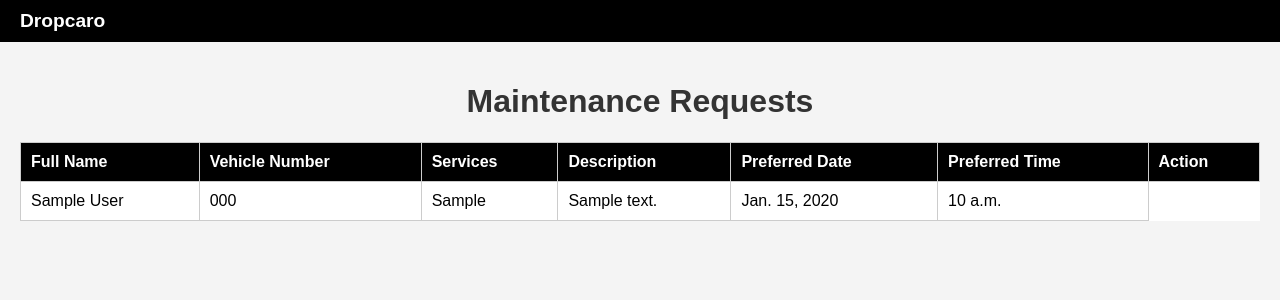
After one commit to exos999/Drop_caro, a Django app: page /view_bookmaintance/ in a window 1280 px wide. The commit adds this page. Shown: the top 300 px of the page. Run offline with Django 5.2, Linux system fonts and the light colour scheme; tables that the repository leaves empty hold one stand-in row (values such as "Sample post").

Commit message:
Drop_caro

```diff
--- /dev/null
+++ b/dropcarooapp/templates/admin_dashboard/view_bookmaintance.html
@@ -0,0 +1,118 @@
+<!DOCTYPE html>
+<html lang="en">
+<head>
+    {% load static %}
+    <meta charset="UTF-8">
+    <meta name="viewport" content="width=device-width, initial-scale=1.0">
+    <title>My Bookings</title>
+    <style>
+        body {
+            font-family: Arial, sans-serif;
+            margin: 0;
+            padding: 0;
+            background-color: #f4f4f4;
+        }
+
+        header {
+            background-color: #000;
+            color: #fff;
+            padding: 10px 20px;
+            display: flex;
+            justify-content: space-between;
+            align-items: center;
+        }
+
+        header a {
+            color: #fff;
+            text-decoration: none;
+            margin-left: 20px;
+        }
+
+        header a:hover {
+            text-decoration: underline;
+        }
+
+        main {
+            padding: 20px;
+        }
+
+        h1 {
+            text-align: center;
+            color: #333;
+        }
+
+        table {
+            width: 100%;
+            border-collapse: collapse;
+            margin: 20px 0;
+            background-color: #fff;
+        }
+
+        table th, table td {
+            border: 1px solid #ccc;
+            padding: 10px;
+            text-align: left;
+        }
+
+        table th {
+            background-color: black;
+            color: white;
+        }
+
+        table tr:nth-child(even) {
+            background-color: #f8f8f8;
+        }
+
+        .footer {
+            text-align: center;
+            padding: 10px;
+            background-color: #000;
+            color: #fff;
+            margin-top: 20px;
+        }
+    </style>
+</head>
+<body>
+    <header>
+        <div>
+            <span style="font-weight: bold; font-size: 1.2em;">Dropcaro</span>
+        </div>
+    </header>
+    <main>
+        <h1>Maintenance Requests</h1>
+        <table>
+          <thead>
+            <tr>
+              <th>Full Name</th>
+              <th>Vehicle Number</th>
+              <th>Services</th>
+              <th>Description</th>
+              <th>Preferred Date</th>
+              <th>Preferred Time</th>
+              <th>Action</th>
+            </tr>
+          </thead>
+          <tbody>
+            {% for request in bookmaintance %}
+            <tr>
+              <td>{{ request.full_name }}</td>
+              <td>{{ request.vehicle_number }}</td>
+              <td>{{ request.services }}</td>
+              <td>{{ request.description }}</td>
+              <td>{{ request.request_date }}</td>
+              <td>{{ request.request_time }}</td>
+              {% comment %} <td>
+                <a href="{% url 'edit_maintenance' request.id %}">Edit</a> |
+                <a href="{% url 'delete_maintenance' request.id %}" onclick="return confirm('Are you sure you want to delete this request?');">Delete</a>
+              </td>
+            </tr>
+            {% empty %}
+            <tr>
+              <td colspan="7" style="text-align: center;">No maintenance requests found</td>
+            </tr> {% endcomment %}
+            {% endfor %}
+          </tbody>
+        </table>
+    </main>
+</body>
+</html>
--- a/dropcarooapp/urls.py
+++ b/dropcarooapp/urls.py
@@ -50,6 +50,8 @@ urlpatterns = [
     path('manage_users/', views.manage_users, name='manage_users'),
     path('manage_drivers/', views.manage_drivers, name='manage_drivers'),
     path('vehicle_details/', views.vehicle_details, name='vehicle_details'),
+    path('view_bookdriver/', views.view_bookdriver, name='view_bookdriver'),
+    path('view_bookmaintance/', views.view_bookmaintance, name='view_bookmaintance'),
 
 
 ]
--- a/dropcarooapp/views.py
+++ b/dropcarooapp/views.py
@@ -287,3 +287,15 @@ def vehicle_details(request):
     vehicles=VehicleRegistration.objects.all()
 
     return render(request, 'dropcaro/vehicle_details.html',{"vehicles":vehicles})
+
+
+def view_bookdriver(request):
+    bookdriver=DriverBooking.objects.all()
+
+    return render(request, 'admin_dashboard/view_bookdriver.html',{"bookdriver":bookdriver})
+
+
+def view_bookmaintance(request):
+    bookmaintance=MaintenanceRequest.objects.all()
+
+    return render(request, 'admin_dashboard/view_bookmaintance.html',{"bookmaintance":bookmaintance})
```
Also changed, not shown: dropcarooapp/templates/admin_dashboard/view_bookdriver.html (added, +119 -0 lines), dropcarooapp/templates/dropcaro/admin_dashboard.html (+4 -4 lines), dropcarooapp/templates/notused html copy/index.html (deleted, +0 -52 lines).
